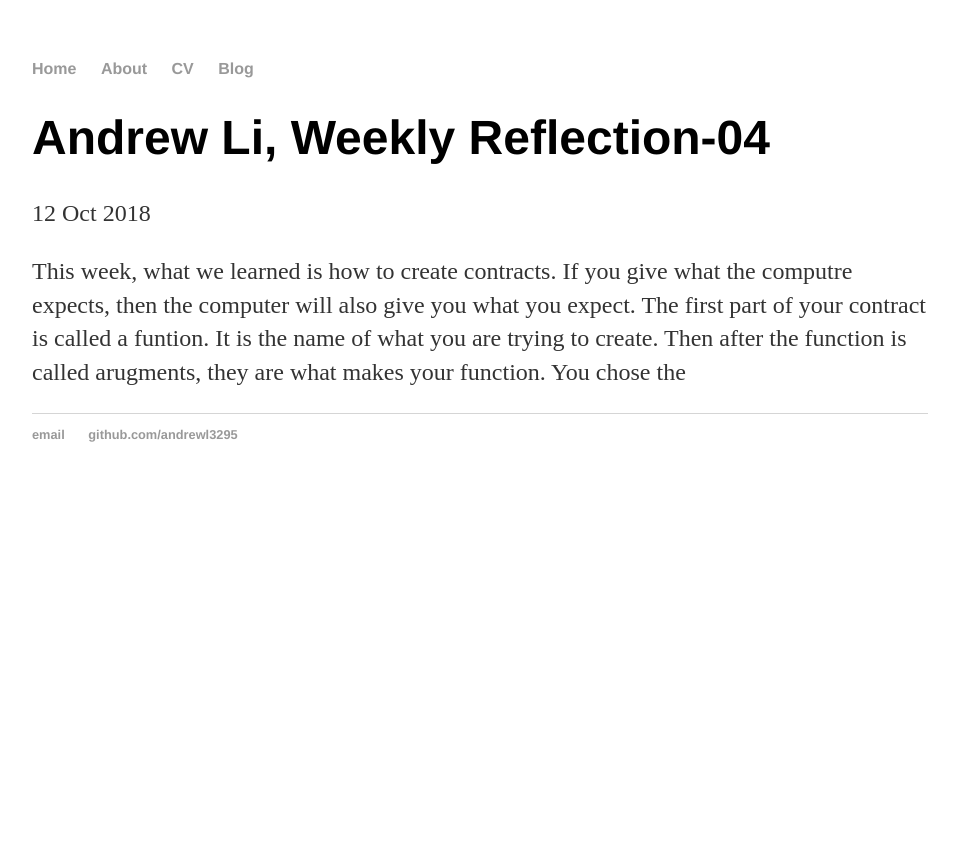
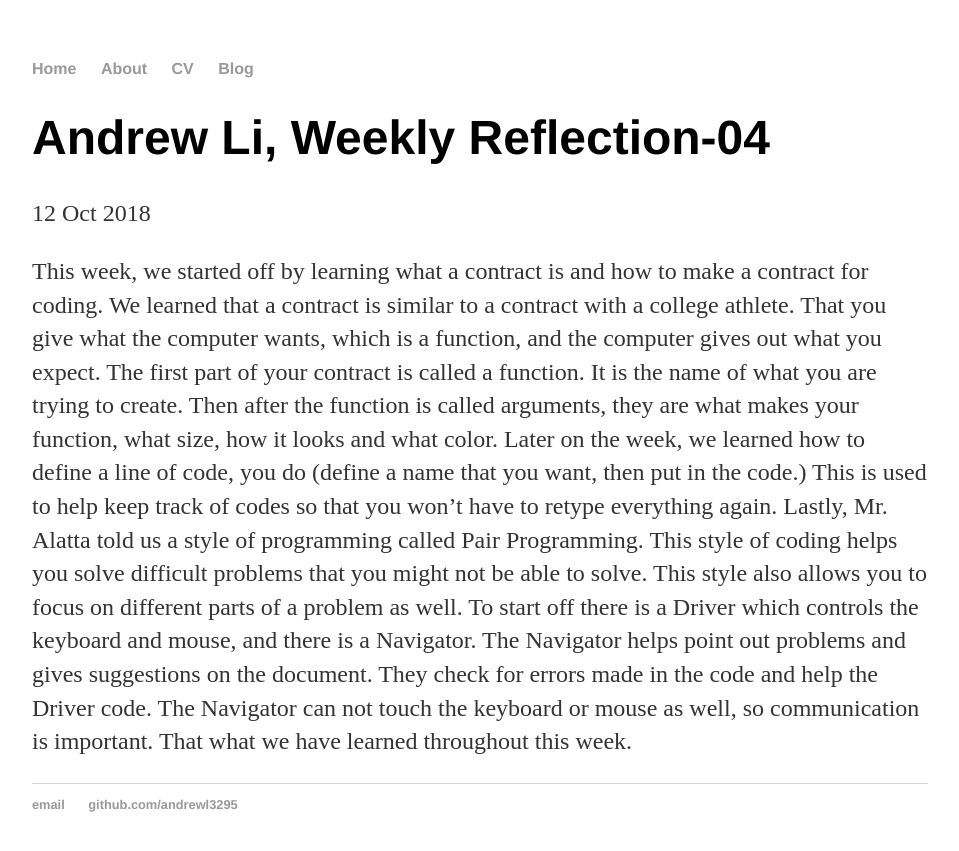
Before and after one commit to Andrewl3295/Andrewl3295.github.io, a Jekyll site: the page built from _posts/2018-10-12-Weekly Reflection-04.md, in a window 1280 px wide. Shown: the top 851 px of the page, without its empty margins (160-1119 px from the left). Built offline with Jekyll 4.4.1, drawn with Linux system fonts in a browser that asks for light colours.

Commit message:
Update 2018-10-12-Weekly Reflection-04.md

```diff
--- a/_posts/2018-10-12-Weekly Reflection-04.md
+++ b/_posts/2018-10-12-Weekly Reflection-04.md
@@ -5,4 +5,4 @@ date: 2018-10-12
 ---
 
 
-This week, what we learned is how to create contracts. If you give what the computre expects, then the computer will also give you what you expect. The first part of your contract is called a funtion. It is the name of what you are trying to create. Then after the function is called arugments, they are what makes your function. You chose the
+This week, we started off by learning what a contract is and how to make a contract for coding. We learned that a contract is similar to a contract with a college athlete. That you give what the computer wants, which is a function, and the computer gives out what you expect. The first part of your contract is called a function. It is the name of what you are trying to create. Then after the function is called arguments, they are what makes your function, what size, how it looks and what color. Later on the week, we learned how to define a line of code, you do (define a name that you want, then put in the code.) This is used to help keep track of codes so that you won't have to retype everything again. Lastly, Mr. Alatta told us a style of programming called Pair Programming. This style of coding helps you solve difficult problems that you might not be able to solve. This style also allows you to focus on different parts of a problem as well. To start off there is a Driver which controls the keyboard and mouse, and there is a Navigator. The Navigator helps point out problems and gives suggestions on the document. They check for errors made in the code and help the Driver code. The Navigator can not touch the keyboard or mouse as well, so communication is important. That what we have learned throughout this week.
```
